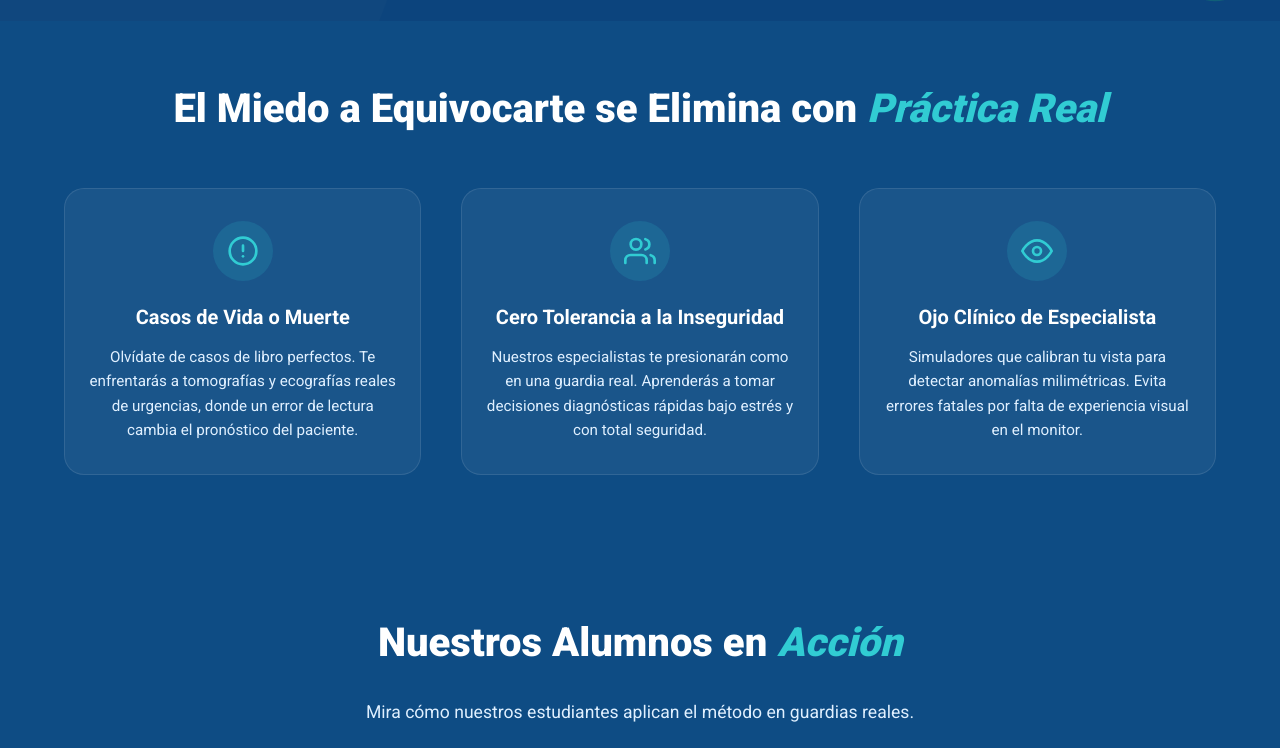
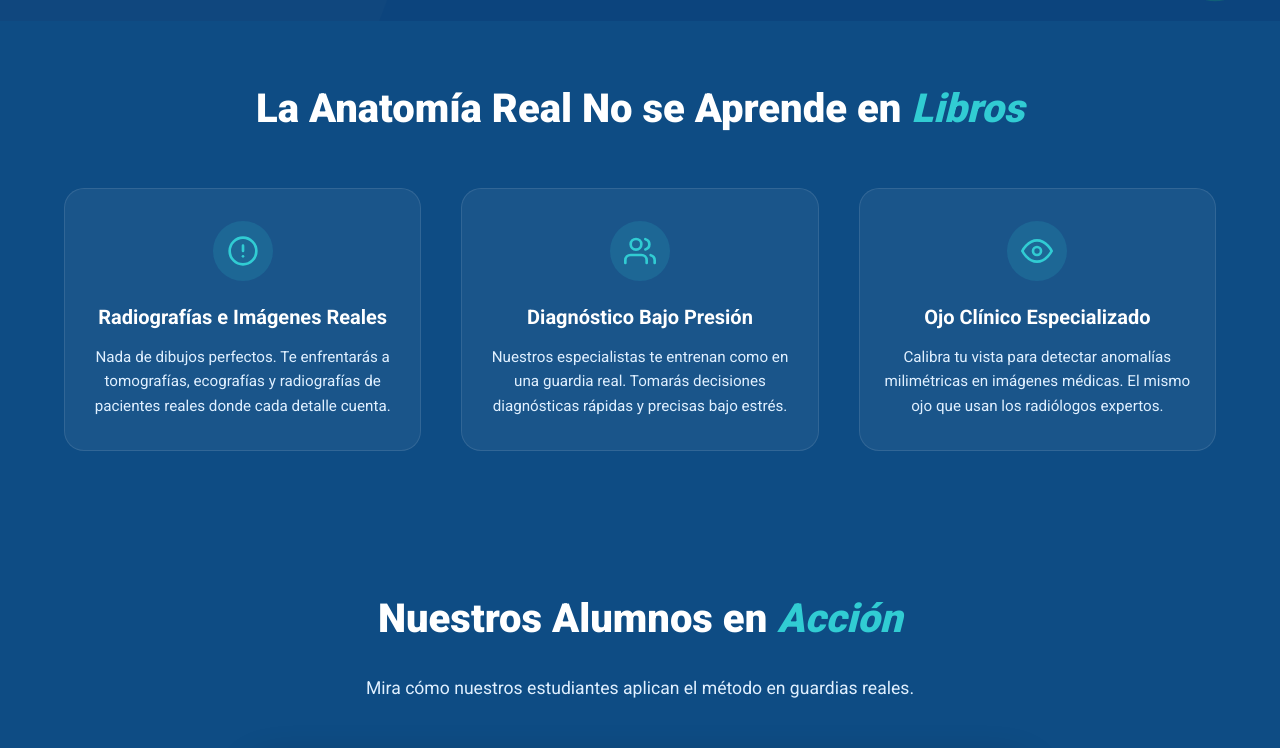
Before and after one commit to FrancescoJS18/landing-diagnosticando-vida, a Next.js app: page / in a window 1280 px wide. Shown: the part 779-1527 px from the top of the page. Built offline with nearby package versions, Linux system fonts and the light colour scheme; grey boxes are pictures that could not be loaded.

Commit message:
Copy enfocado en anatomia clinica

```diff
--- a/src/app/page.tsx
+++ b/src/app/page.tsx
@@ -349,7 +349,7 @@ export default function DiagnosticandoVidaLanding() {
       animate={{ textAlign: isHovered ? 'center' : 'left' }}
       transition={{ duration: 0.5 }}
     >
-      Tú sí puedes confiar en tu <span>criterio clínico.</span>
+      Domina la Anatomía que <span>salva vidas.</span>
     </motion.h1>
 
     <motion.p
@@ -357,7 +357,7 @@ export default function DiagnosticandoVidaLanding() {
       animate={{ opacity: isHovered ? 1 : 0, y: isHovered ? 0 : 10 }}
       transition={{ duration: 0.4, delay: 0.1 }}
     >
-      Inscripciones abiertas · Solo 50 cupos por ciclo. Entrena con casos reales y deja de dudar frente a un monitor para siempre.
+      Aprende a leer radiografías, tomografías y ecografías como un especialista. Entrenamiento 100% online con casos clínicos reales.
     </motion.p>
 
     <motion.div
@@ -401,15 +401,15 @@ export default function DiagnosticandoVidaLanding() {
         viewport={{ once: true, amount: 0.2 }}
         variants={staggerContainer}
       >
-        <motion.h2 variants={fadeInUp} className={styles.sectionTitle}>El Miedo a Equivocarte se Elimina con <span>Práctica Real</span></motion.h2>
+        <motion.h2 variants={fadeInUp} className={styles.sectionTitle}>La Anatomía Real No se Aprende en <span>Libros</span></motion.h2>
         <div className={styles.featuresGrid}>
           <motion.div variants={fadeInUp} className={styles.featureCard}>
             <div className={styles.featureIcon}>
               <AlertCircleIcon />
             </div>
-            <h3 className={styles.featureTitle}>Casos de Vida o Muerte</h3>
+            <h3 className={styles.featureTitle}>Radiografías e Imágenes Reales</h3>
             <p className={styles.featureText}>
-              Olvídate de casos de libro perfectos. Te enfrentarás a tomografías y ecografías reales de urgencias, donde un error de lectura cambia el pronóstico del paciente.
+                Nada de dibujos perfectos. Te enfrentarás a tomografías, ecografías y radiografías de pacientes reales donde cada detalle cuenta.
             </p>
           </motion.div>
 
@@ -417,9 +417,9 @@ export default function DiagnosticandoVidaLanding() {
             <div className={styles.featureIcon}>
               <UsersIcon />
             </div>
-            <h3 className={styles.featureTitle}>Cero Tolerancia a la Inseguridad</h3>
+            <h3 className={styles.featureTitle}>Diagnóstico Bajo Presión</h3>
             <p className={styles.featureText}>
-              Nuestros especialistas te presionarán como en una guardia real. Aprenderás a tomar decisiones diagnósticas rápidas bajo estrés y con total seguridad.
+                Nuestros especialistas te entrenan como en una guardia real. Tomarás decisiones diagnósticas rápidas y precisas bajo estrés.
             </p>
           </motion.div>
 
@@ -427,9 +427,9 @@ export default function DiagnosticandoVidaLanding() {
             <div className={styles.featureIcon}>
               <EyeIcon />
             </div>
-            <h3 className={styles.featureTitle}>Ojo Clínico de Especialista</h3>
+            <h3 className={styles.featureTitle}>Ojo Clínico Especializado</h3>
             <p className={styles.featureText}>
-              Simuladores que calibran tu vista para detectar anomalías milimétricas. Evita errores fatales por falta de experiencia visual en el monitor.
+                Calibra tu vista para detectar anomalías milimétricas en imágenes médicas. El mismo ojo que usan los radiólogos expertos.
             </p>
           </motion.div>
         </div>
@@ -578,9 +578,9 @@ export default function DiagnosticandoVidaLanding() {
           </div>
         </motion.div>
 
-        <motion.h2 variants={fadeInUp} className={styles.sectionTitle}>Domina la Guardia desde <span>Cualquier Lugar</span></motion.h2>
+        <motion.h2 variants={fadeInUp} className={styles.sectionTitle}>Anatomía Clínica desde <span>Cualquier Lugar</span></motion.h2>
         <motion.p variants={fadeInUp} className={styles.gallerySubtitle}>
-          Nuestras clases son 100% online y están diseñadas para encajar en la caótica agenda de un médico. Tu guardia no espera, tu preparación tampoco debería.
+        Clases 100% online con casos clínicos reales. Aprende anatomía aplicada al diagnóstico por imágenes en tu propio horario.
         </motion.p>
 
         <div className={styles.onlineGrid}>
```
